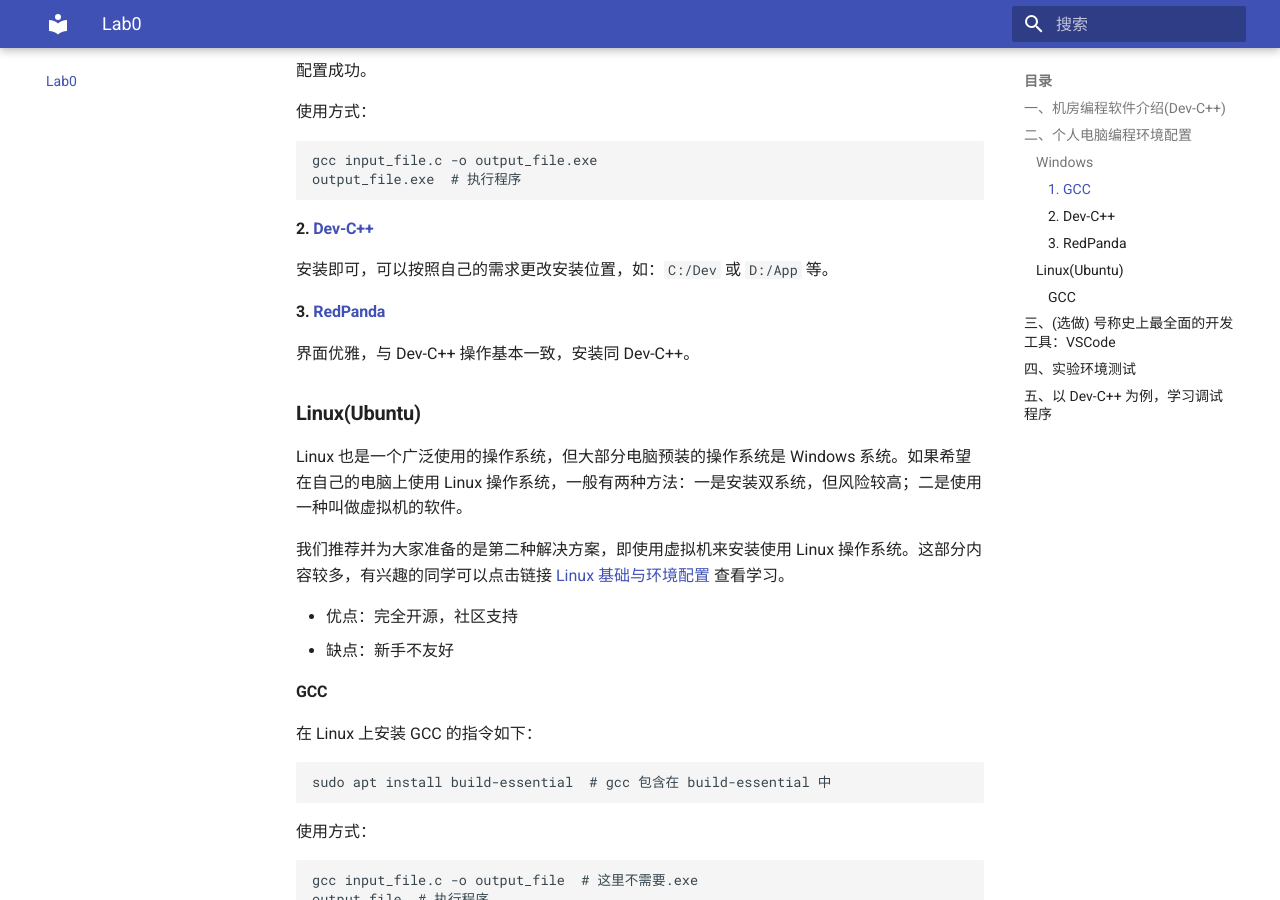
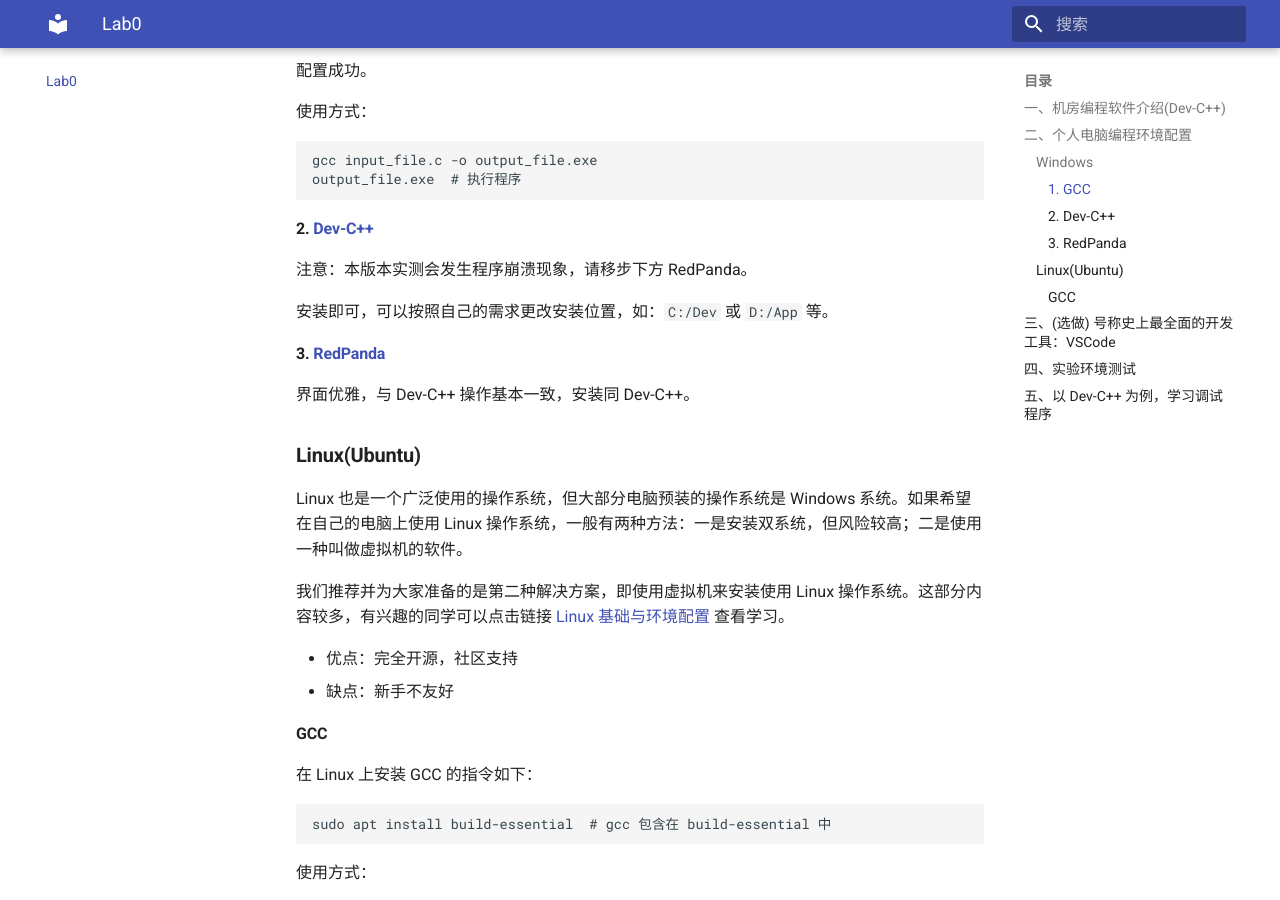
Before and after one commit to Tsincy-Peacy/Code2025, an MkDocs documentation site: the page built from docs/lab0.md, in a window 1280 px wide and 900 px high, scrolled down 3699 px. Built offline with MkDocs 1.6.1 and Material for MkDocs 9.7.7, drawn with Linux system fonts in a browser that asks for light colours.

Commit message:
Dev-C++崩溃

```diff
--- a/docs/lab0.md
+++ b/docs/lab0.md
@@ -61,6 +61,8 @@
 
 
 #### **2. [Dev-C++](./assets/devcpp-5.1.1.0_64bit_setup.exe)**
+
+注意：本版本实测会发生程序崩溃现象，请移步下方 RedPanda。
 
 安装即可，可以按照自己的需求更改安装位置，如：`C:/Dev` 或 `D:/App` 等。
 
```
